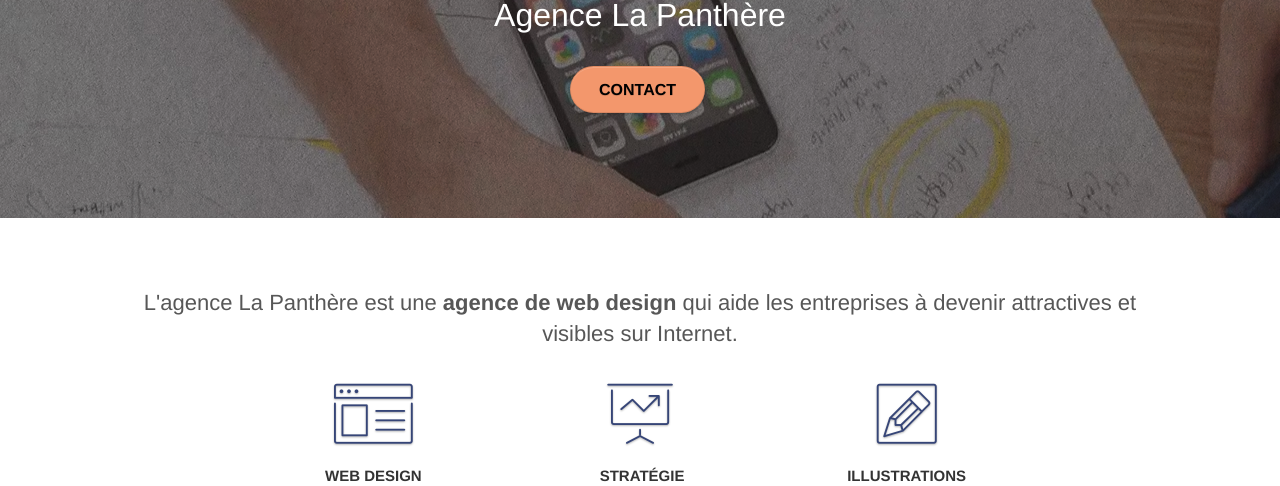
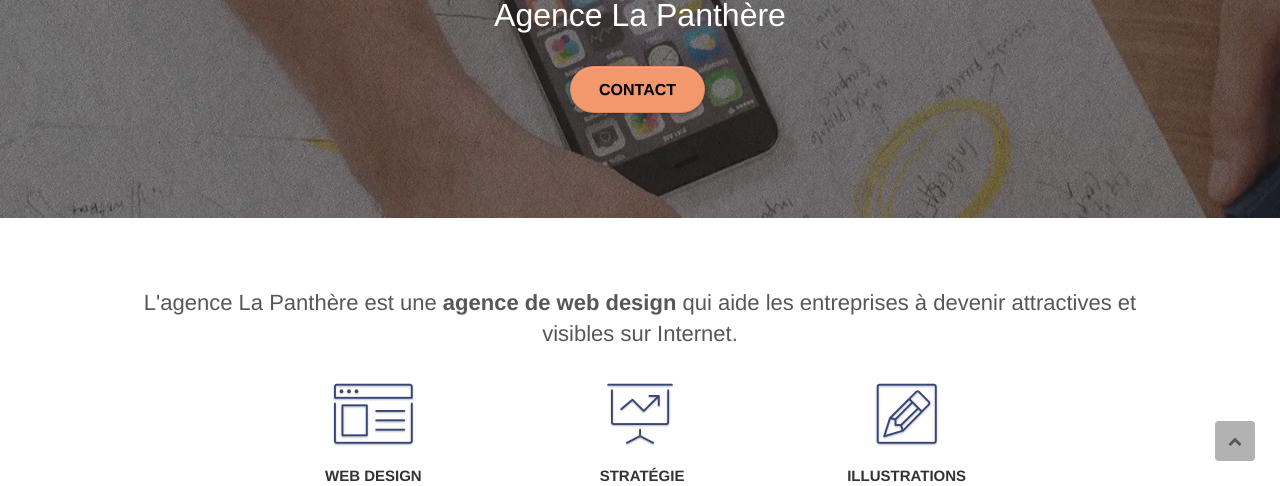
Before and after one commit to facilinfo69/la-panthere-correctif, a plain HTML site: page index.html in a window 1280 px wide. Shown: the part 314-800 px from the top of the page. Drawn offline with Linux system fonts and the light colour scheme.

Commit message:
Modif ScrollToTop

```diff
--- a/index.html
+++ b/index.html
@@ -223,6 +223,10 @@
 </div>
 <!-- bloc-5-cta END -->
 
+<!-- ScrollToTop Button -->
+<a class="bloc-button btn btn-d scrollToTop" aria-label="remonter vers le haut" href="#bloc-0"><span class="fa fa-chevron-up"></span></a>
+<!-- ScrollToTop Button END-->
+
 <!-- Footer - bloc-8 -->
 <div class="bloc bgc-atomic-tangerine d-bloc" id="bloc-8">
 	<div class="container bloc-sm">
--- a/style.css
+++ b/style.css
@@ -516,7 +516,7 @@ button {
     position: fixed;
     bottom: 20px;
     right: 20px;
-    opacity: 0;
+    opacity: 1;
     z-index: 500;
     transition: all .3s ease-in-out;
 }
```
Also changed, not shown: contact.html (+1 -1 lines).
